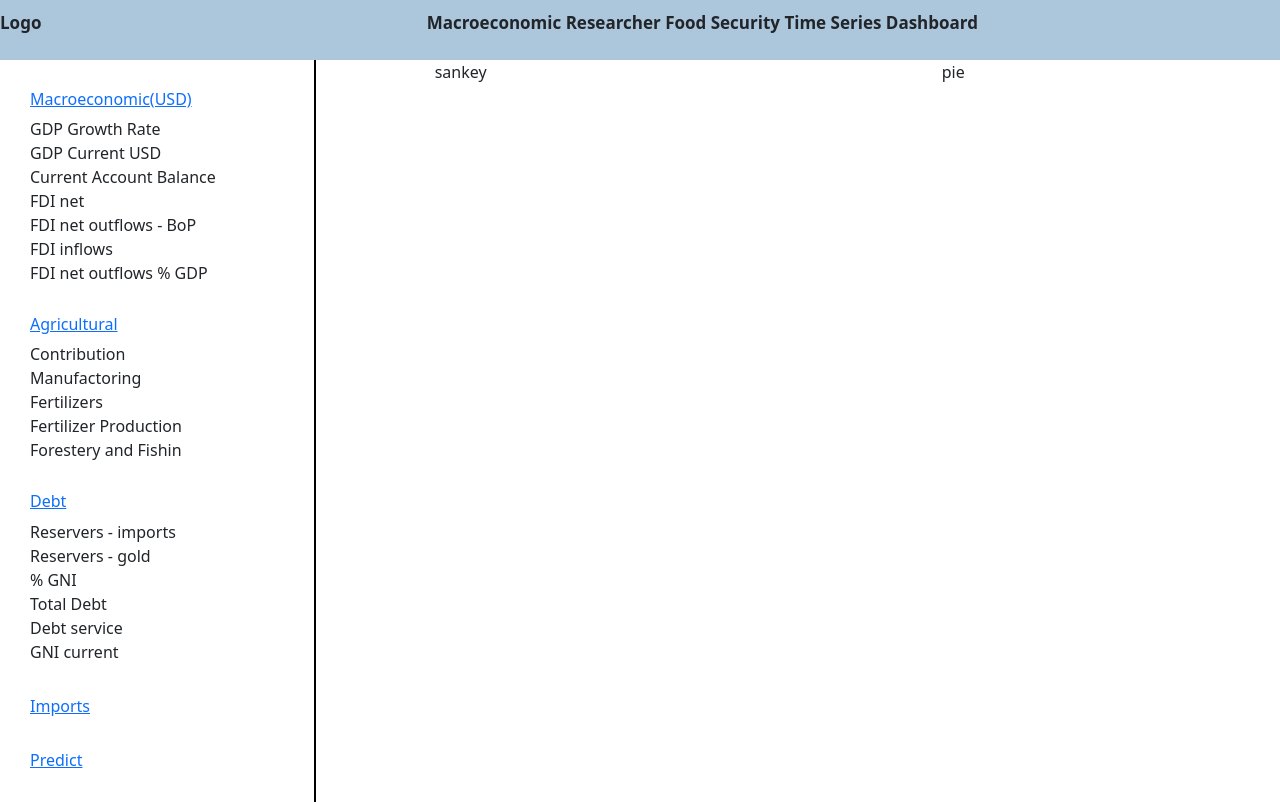
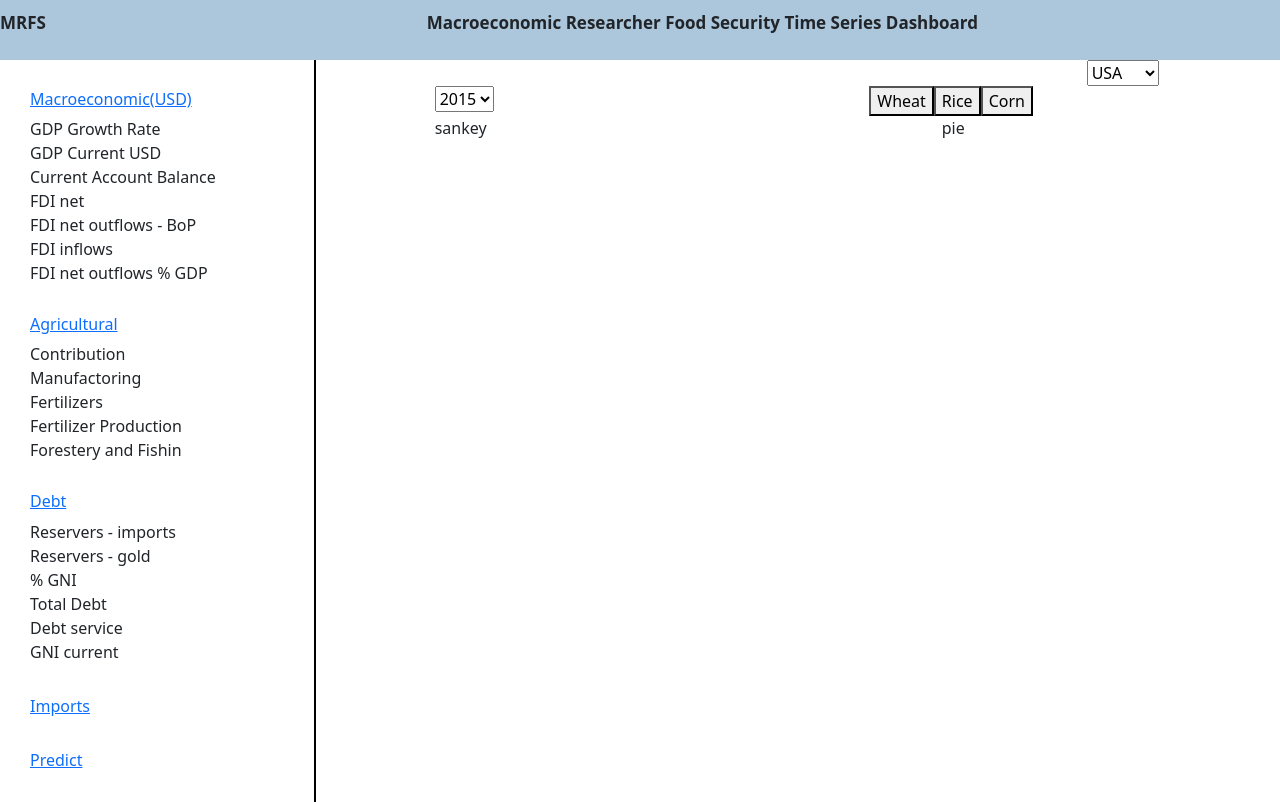
Before and after one commit to nidhi-tholar/cmpe280_hackathon, a React (Create React App) app: page /imports in a window 1280 px wide. Built offline with nearby package versions, Linux system fonts and the light colour scheme.

Commit message:
minor additions

```diff
--- a/src/App.css
+++ b/src/App.css
@@ -81,3 +81,7 @@
   .pop-up-contents{
       margin: 20px;
   }
+
+  .im-elements{
+      margin-top: 50px;
+  }
--- a/src/components/header.js
+++ b/src/components/header.js
@@ -2,7 +2,7 @@ const Header = () => {
     return (
             <div className="row header">
                 <div className="col-md-4 header-elements">
-                    <span>Logo</span>
+                    <span>MRFS</span>
                 </div>
                 <div className="col-md-8 header-elements">
                     <span>Macroeconomic Researcher Food Security Time Series Dashboard</span>
--- a/src/components/imports.js
+++ b/src/components/imports.js
@@ -13,7 +13,30 @@ const Imports = () => {
                 <div className="col-md-1 vl"></div>
 
                 <div className='col-md-8 main-container'>
+                    <div className="row ">
+                        <div className="col-md-9"></div>
+                            <div className="col-md-3">
+                                <select >
+                                    <option>USA</option>
+                                    <option>CHINA</option>
+                                    <option>INDIA</option>
+                                </select>
+                            </div>
+                        </div>
                     <div className="row">
+                        <div className="col-md-6">
+                            <select>
+                                <option>2015</option>
+                                <option>2016</option>
+                            </select>
+                        </div>
+                        <div className="col-md-6">
+                            <button>Wheat</button>
+                            <button>Rice</button>
+                            <button>Corn</button>
+                        </div>
+                    </div>
+                    <div className="row ">
                         <div className="col-md-7">sankey</div>
                         <div className="col-md-5">pie</div>
                     </div>
```
